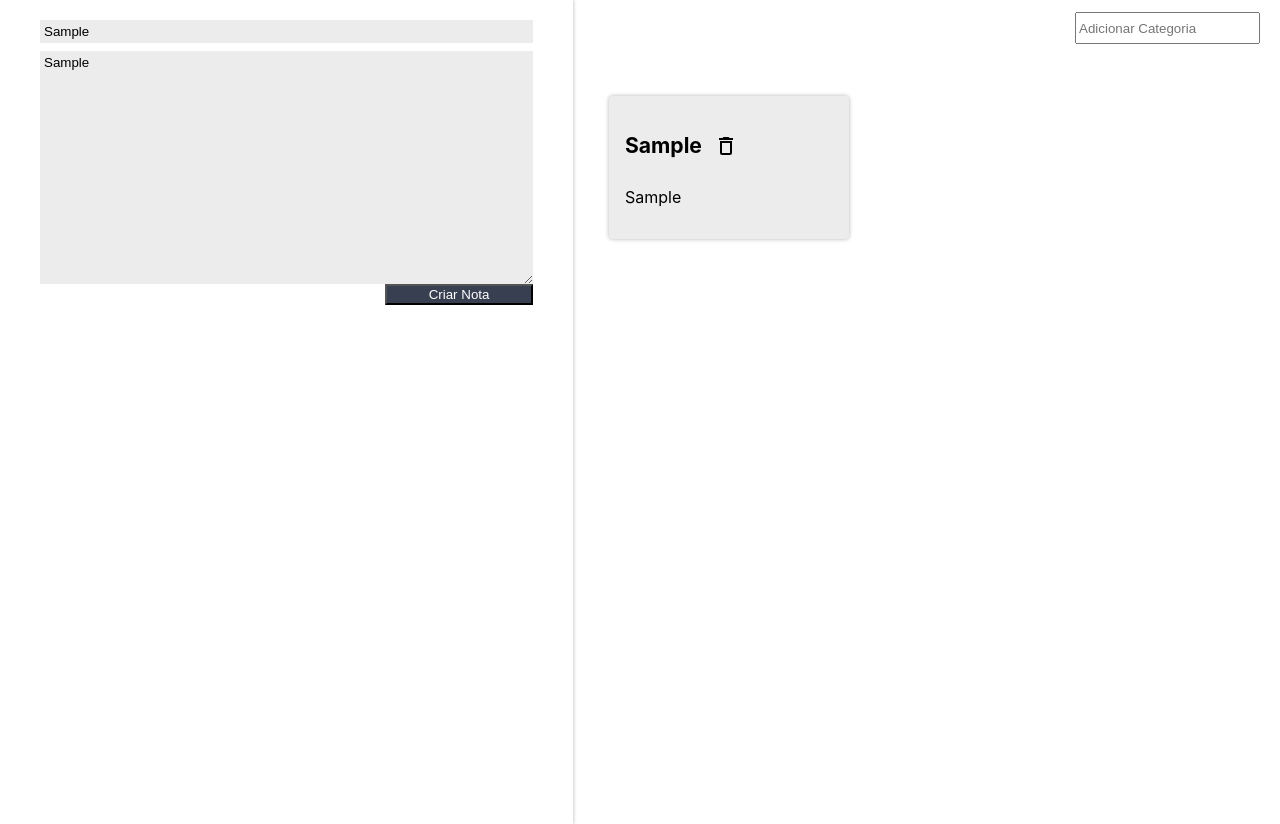
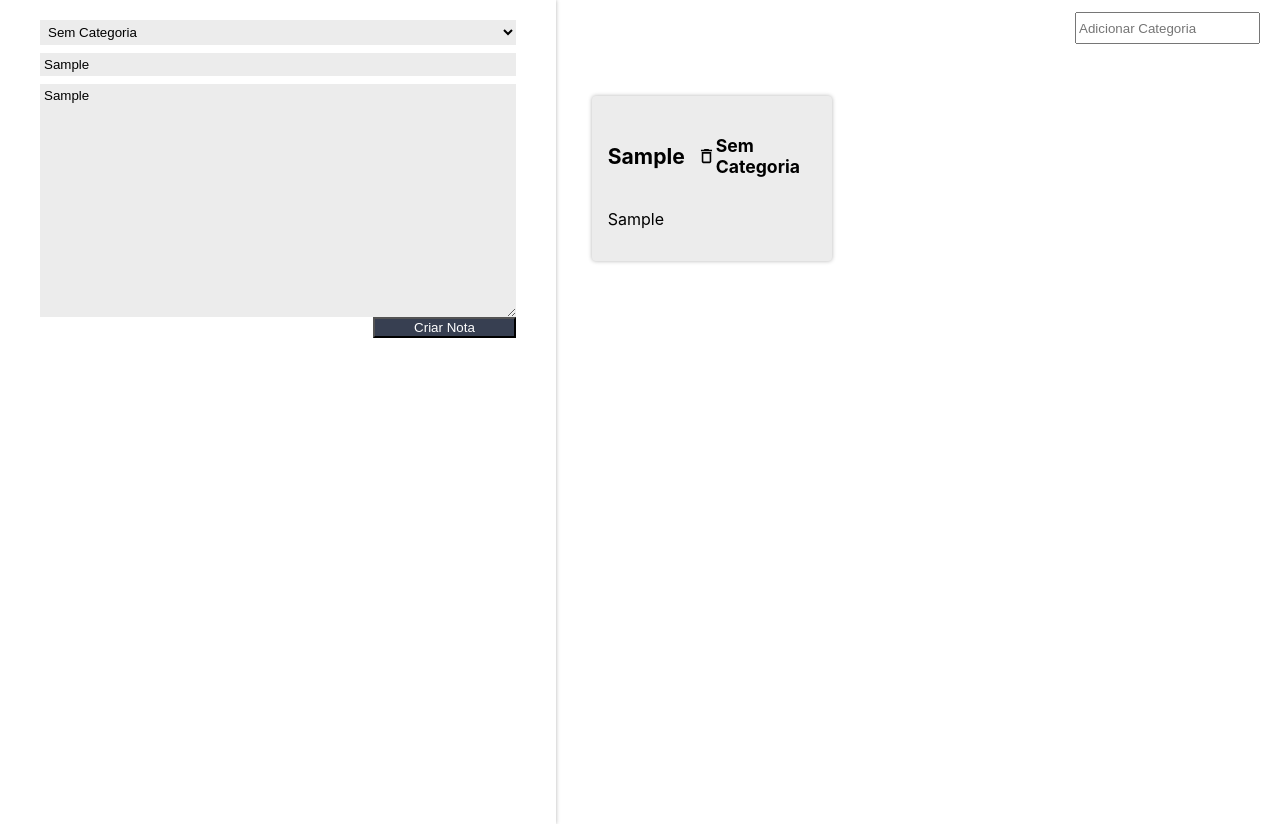
Before and after one commit to filipperogerio/notes.react, a React (Create React App) app: page / in a window 1280 px wide. Both pictures are taken after typing "Sample", "Sample" into the empty fields and a click on the button "Criar Nota". Built offline with nearby package versions, Linux system fonts and the light colour scheme.

Commit message:
adicionado categoria na nota

```diff
--- a/src/App.js
+++ b/src/App.js
@@ -16,8 +16,8 @@
 
   }
 
-  criarNota(titulo, texto) {
-    const novaNota = { titulo, texto };
+  criarNota(titulo, texto , categoria) {
+    const novaNota = { titulo, texto, categoria };
     const novoEstado = [...this.state.notas, novaNota];
     this.setState({ notas: novoEstado });
   }
@@ -38,7 +38,10 @@
   render() {
     return (
       <section className='conteudo'>
-        <FormularioCadastro criarNota={this.criarNota.bind(this)} />
+        <FormularioCadastro
+          categorias={this.state.categorias}
+          criarNota={this.criarNota.bind(this)}
+        />
         <main className='conteudo-principal'>
           <ListaDeCategorias
             categorias={this.state.categorias}
--- a/src/components/CardNota/CardNota.jsx
+++ b/src/components/CardNota/CardNota.jsx
@@ -15,6 +15,7 @@
                 <header className="card-nota_cabecalho">
                     <h3 className="card-nota_titulo">{this.props.titulo}</h3>
                     <DeleteSvg onClick={this.deletar.bind(this)} />
+                    <h4>{this.props.categoria}</h4>
                 </header>
                 <p className="card-nota_texto">{this.props.texto}</p>
             </section>
--- a/src/components/FormularioCadastro/FormularioCadastro.jsx
+++ b/src/components/FormularioCadastro/FormularioCadastro.jsx
@@ -4,7 +4,12 @@
     constructor(props) {
         super(props)
         this.titulo = '';
-        this.Texto = '';
+        this.texto = '';
+        this.categoria = 'Sem Categoria';
+    }
+
+    handleCategoria(evento) {
+        this.categoria = evento.target.value;
     }
 
     handlerMudancaTitulo(evento) {
@@ -17,12 +22,18 @@
 
     handleSubmit(evento) {
         evento.preventDefault();
-        this.props.criarNota(this.titulo, this.texto);
+        this.props.criarNota(this.titulo, this.texto, this.categoria);
     }
 
     render() {
         return (
             <form className='form-cadastro' onSubmit={this.handleSubmit.bind(this)}>
+                <select className="form-cadastro_input" onChange={this.handleCategoria.bind(this)}>
+                    <option>Sem Categoria</option>
+                    {this.props.categorias.map((categoria, index) => {
+                        return (<option key={index}>{categoria}</option>);
+                    })}
+                </select>
                 <input
                     className="form-cadastro_input"
                     type="text"
--- a/src/components/ListaDeNotas/ListaDeNotas.jsx
+++ b/src/components/ListaDeNotas/ListaDeNotas.jsx
@@ -7,13 +7,14 @@
     render() {
         return (
             <ul className='lista-notas'>
-                {this.props.notas.map((item, index) => {
+                {this.props.notas.map((nota, index) => {
                     return (
                         <li className='lista-notas_item' key={index}>
                             <CardNota
                                 indice={index}
-                                titulo={item.titulo}
-                                texto={item.texto}
+                                titulo={nota.titulo}
+                                texto={nota.texto}
+                                categoria={nota.categoria}
                                 apagarNota={this.props.apagarNota}
                             />
                         </li>
```
